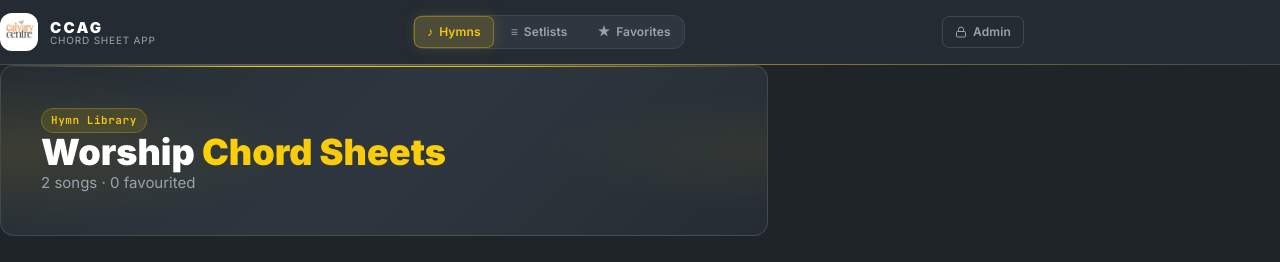
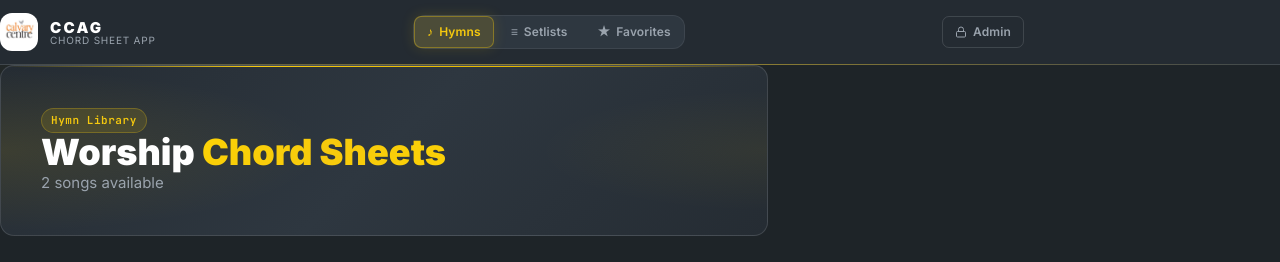
Before and after one commit to Shermith-428/ccag, a React (Vite) app: page / in a window 1280 px wide. Shown: the top 262 px of the page. Built offline with nearby package versions, Linux system fonts and the light colour scheme.

Commit message:
remove favorites count from hymns hero

```diff
--- a/src/pages/HymnsPage.jsx
+++ b/src/pages/HymnsPage.jsx
@@ -43,7 +43,7 @@ export default function HymnsPage({ hymns, setHymns, favorites, setFavorites })
               Worship <span className="gradient-text">Chord Sheets</span>
             </h1>
             <p style={{ color: 'var(--muted2)', fontSize: '15px' }}>
-              {hymns.length} songs · {favorites.length} favourited
+              {hymns.length} songs available
             </p>
           </div>
           {isAdmin && (
```
